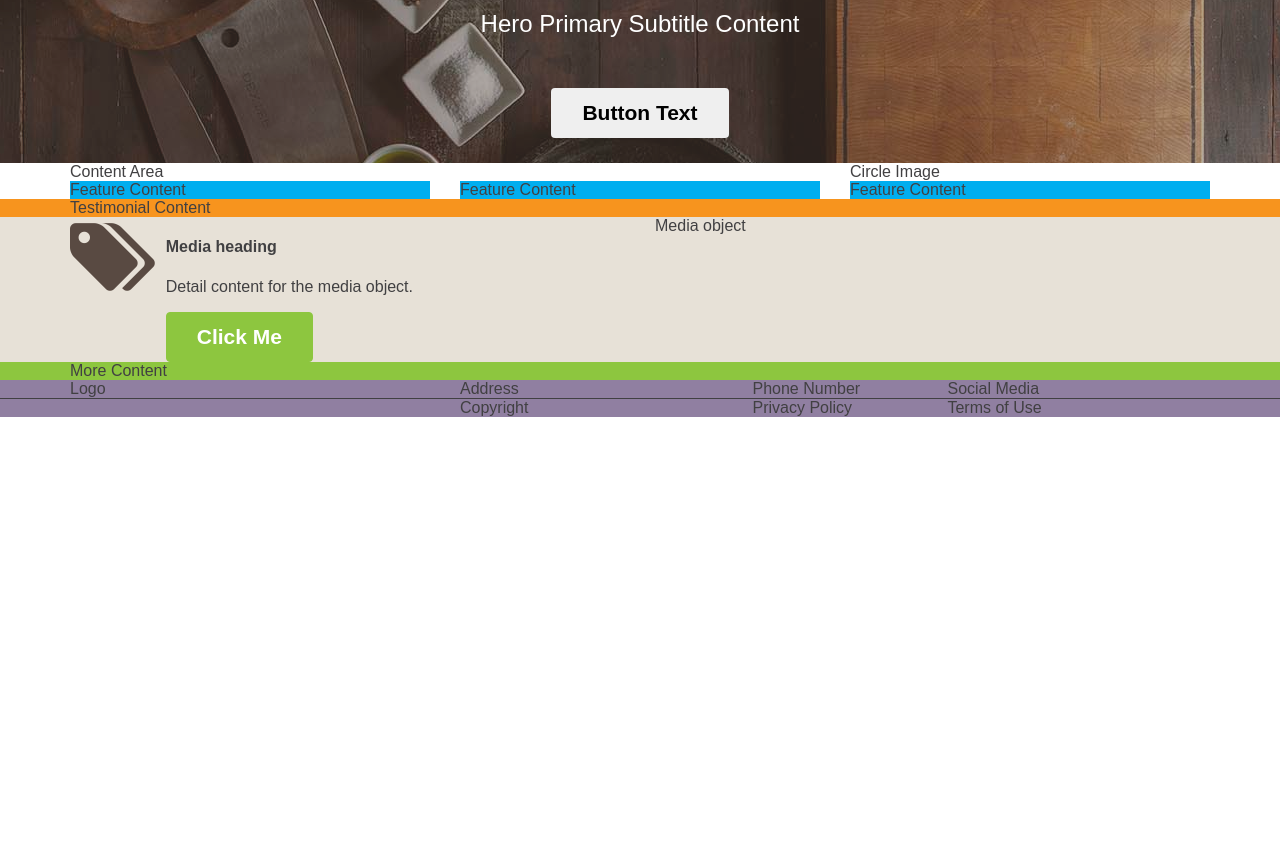
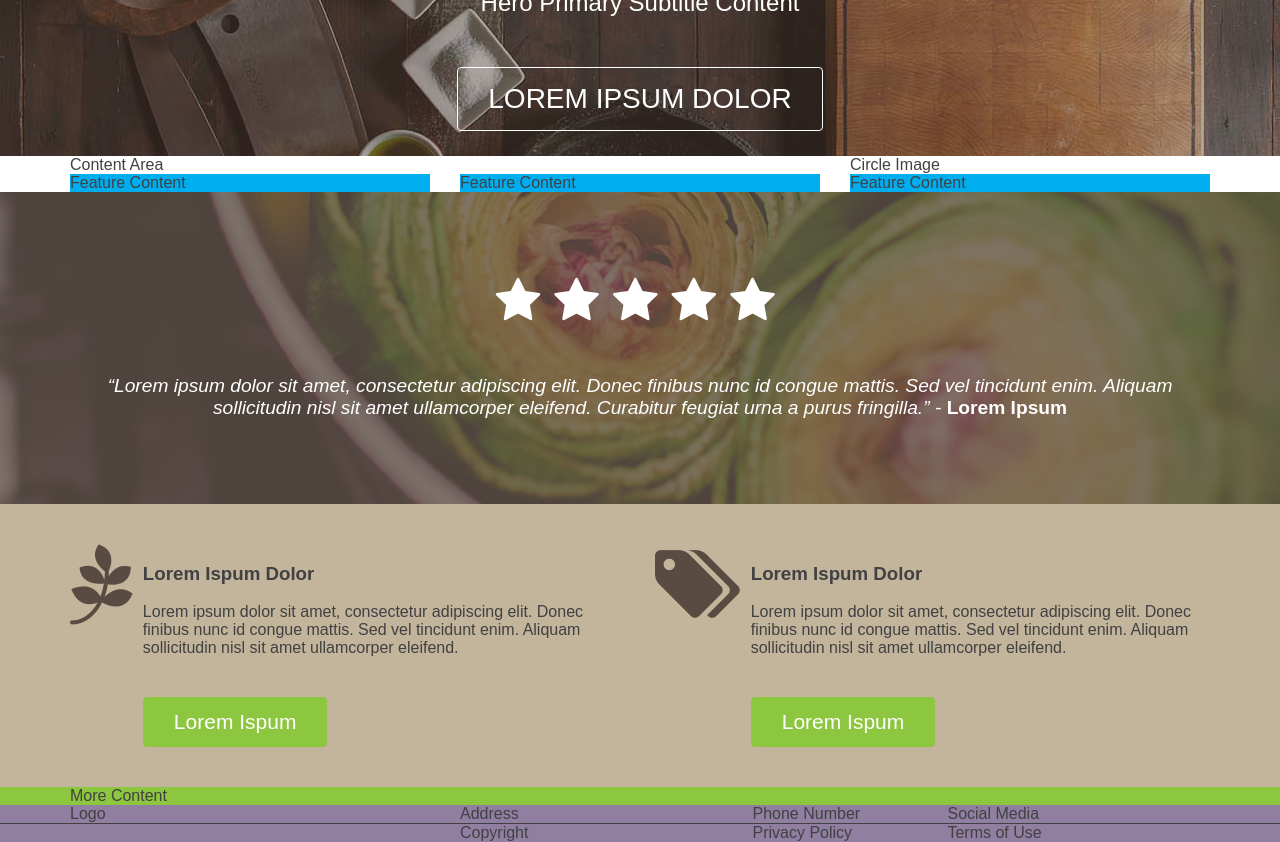
Before and after one commit to raki893/edx_Mod2Lab, a plain HTML site: page index.html in a window 1280 px wide. Shown: the part 452-1294 px from the top of the page. Before the commit the page ends 869 px from the top, so only its background shows below. Drawn offline with Linux system fonts and the light colour scheme.

Commit message:
pre sass using

```diff
--- a/index.html
+++ b/index.html
@@ -15,6 +15,7 @@
       <a class="logo logo-primary">
         <img src="images/logo.png">
       </a>
+      <div class="btn btn-primary btn-toggle-menu">Lorem Ipsum</div>
       <nav class="nav nav-primary">
         <ul>
           <li><a href="#" class="btn btn-nav">Link</a></li>
@@ -32,7 +33,7 @@
         <div class="hero-body">
           <h1 class="hero-title">Hero Primary Title Content</h1>
           <h4 class="hero-subtitle">Hero Primary Subtitle Content</h4>
-          <button class="btn">Button Text</button>
+          <button class="btn">Lorem ipsum dolor</button>
         </div>
       </div>
     </section>
@@ -69,9 +70,27 @@
         </div>
       </div>
     </section>
-    <section class="background-primary">
+    <section class="tetsimony testimony-primary bg-image">
+      <img src="images/testimonial-bg.jpg">
       <div class="container">
-        Testimonial Content
+          <div class="testimony-body">
+            <div class="testimony-fa">
+            <i class="fa fa-star"></i>
+            <i class="fa fa-star"></i>
+            <i class="fa fa-star"></i>
+            <i class="fa fa-star"></i>
+            <i class="fa fa-star"></i>
+          </div>
+          <div class="testimony-text">
+            <p>“Lorem ipsum dolor sit amet, consectetur
+                adipiscing elit. Donec finibus nunc
+                id congue mattis. Sed vel tincidunt enim.
+                Aliquam sollicitudin nisl sit amet
+                ullamcorper eleifend. Curabitur feugiat
+                urna a purus fringilla.” - <strong>Lorem Ipsum</strong>
+            </p>
+          </div>
+        </div>
       </div>
     </section>
     <section class="background-quinary">
@@ -80,17 +99,32 @@
           <div class="col-1-2">
             <div class="media">
               <div class="media-item">
-                  <i class="fa fa-tags"></i>
+                  <i class="fa fa-pagelines"></i>
               </div>
               <div class="media-body">
-                <h4 class="media-heading">Media heading</h4>
-                <p>Detail content for the media object.</p>
-                <button class="btn btn-primary">Click Me</button>
+                <h3 class="media-heading">Lorem Ispum Dolor</h3>
+                <p>Lorem ipsum dolor sit amet, consectetur
+                  adipiscing elit. Donec finibus nunc id congue
+                  mattis. Sed vel tincidunt enim. Aliquam
+                  sollicitudin nisl sit amet ullamcorper eleifend.</p>
+                <button class="btn btn-primary">Lorem Ispum</button>
               </div>
             </div>
           </div>
           <div class="col-1-2">
-            Media object
+            <div class="media">
+              <div class="media-item">
+                  <i class="fa fa-tags"></i>
+              </div>
+              <div class="media-body">
+                <h3 class="media-heading">Lorem Ispum Dolor</h3>
+                <p>Lorem ipsum dolor sit amet, consectetur
+                  adipiscing elit. Donec finibus nunc id congue
+                  mattis. Sed vel tincidunt enim. Aliquam
+                  sollicitudin nisl sit amet ullamcorper eleifend.</p>
+                <button class="btn btn-primary">Lorem Ispum</button>
+              </div>
+            </div>
           </div>
         </div>
       </div>
--- a/stylesheet.css
+++ b/stylesheet.css
@@ -101,6 +101,7 @@ Module Styles
   background: #8DC63F;
   border-color: #8DC63F;
   color: white;
+  font-weight: normal;
 }
 
 .btn-primary:hover {
@@ -111,6 +112,39 @@ Module Styles
 
 .btn-nav {
   color: white;
+}
+
+@media (min-width: 48em){
+  .btn-nav {
+    padding:10px 15px 10px 15px;
+    font-family: Arial, Helvetica, sans-serif;
+    font-size: 1.125em;
+    font-weight: normal;
+    background: #8DC63F;
+    border-color: #8DC63F;
+    color: white;
+  }
+
+  .btn-nav:hover{
+    background: none;
+    border-color: white;
+    text-decoration: none;
+  }
+}
+
+.btn-toggle-menu{
+  position: absolute;
+  top:15px;
+  right:15px;
+  padding:10px 15px 10px 15px;
+  font-family: Arial, Helvetica, sans-serif;
+  font-size: 1.125em;
+}
+
+@media (max-width: 48em){
+  .btn-toggle-menu{
+    display:none;
+  }
 }
 
 /****** Header Modules ******/
@@ -182,6 +216,79 @@ Module Styles
   margin-top: 25px;
 }
 
+.hero-body > button{
+  background: none;
+  border: 1pt solid white;
+  color: white;
+  text-transform: uppercase;
+  padding: 15px 30px 15px 30px;
+  font-family: Arial, Helvetica, sans-serif;
+  font-weight: normal;
+  font-size: 1.750em;
+}
+.hero-body > button:hover {
+  background: white;
+  color: #39B54A;
+}
+
+/***** Testimonial Content module *****/
+
+.testimony{
+  text-align: center;
+  height:460px;
+}
+
+@media (min-width: 48em){
+  .testimony{
+    height:400px;
+  }
+}
+
+.testimony-primary {
+  background-color: #594a42;
+  color: white;
+  padding-top: 25px;
+  padding-bottom: 25px;
+}
+
+.testimony-primary.bg-image > img {
+  opacity: .25;
+}
+.testimony-body {
+  position: relative;
+  text-align: center;
+  margin-top: 40px;
+  margin-bottom: 40px;
+}
+@media (min-width: 48em){
+  .testimony-body {
+    margin-top: 60px;
+    margin-bottom: 60px;
+}
+.testimony-text{
+  margin-top: 60px;
+}
+}
+.testimony-fa i{
+  font-size: 3em;
+  letter-spacing: .2em;
+}
+.testimony-text{
+  margin-top: 50px;
+}
+.testimony-text p {
+  margin-top: 50px;
+  margin-bottom: 40px;
+  font-size: 1.2em ;
+  font-family: Arial, Helvetica, sans-serif;
+  font-weight: normal;
+  font-style: italic;
+  text-align: center;
+}
+.testimony-text p > strong{
+  font-style: normal;
+}
+
 /***** Background Modules *****/
 
 .bg-image  {
@@ -204,6 +311,11 @@ Module Styles
 .media, .media-body {
   overflow:hidden;
 }
+.media-item, .media-body{
+  margin-top: 40px;
+  margin-bottom: 40px;
+
+}
 
 .media-item {
   float:left;
@@ -212,6 +324,14 @@ Module Styles
 .media-item i {
   color: #594a42;
   font-size: 5em;
+  float:left;
+}
+
+.media-body > p{
+  font-family: Arial, Helvetica, sans-serif;
+  text-justify: left;
+  font-size: 1em;
+  margin-bottom: 40px;
 }
 
 /***************************
@@ -232,7 +352,7 @@ Theme Styles
     background: #907fa1;
   }
   .background-quinary {
-    background: #e7e1d7;
+    background: #C2B59B;
 }
 
 /* Media Query excludes extra small devices and includes small and above */
```
Also changed, not shown: images/testimonial-bg.jpg (added).
